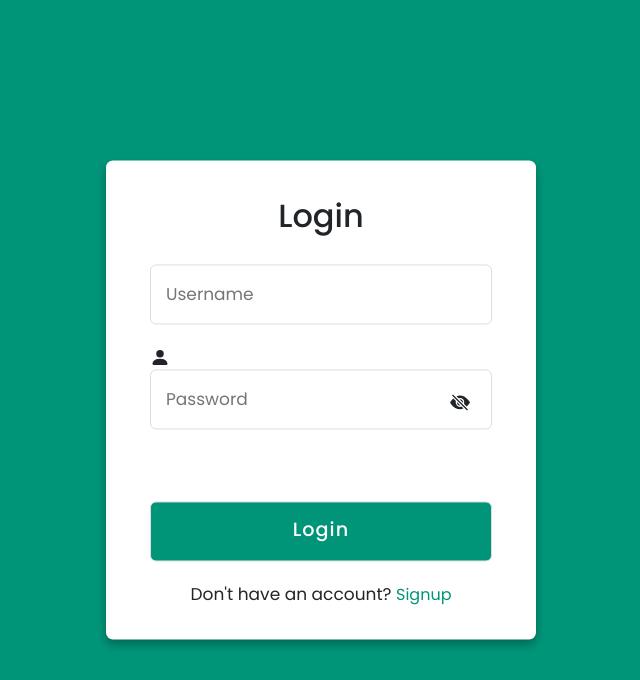
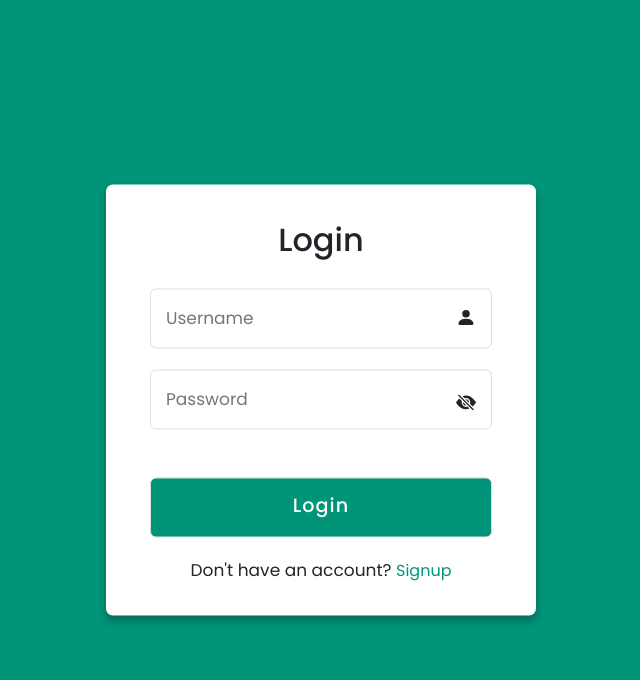
Before and after one commit to ejieflorida128/Event_Management_System, a PHP site: page / in a window 1280 px wide. Shown: the top 680 px of the page, without its empty margins (319-959 px from the left). Run offline with PHP 8.4, Linux system fonts and the light colour scheme.

Commit message:
[ejie] ahu ge stylan ang sa user and nag edit  nalng sad sa uban

```diff
--- a/index.css
+++ b/index.css
@@ -112,7 +112,14 @@ body {
 }
 
 .seePass{
-  position: relative;
-  top: -60px;
-  left: 300px;
+  position: absolute;
+  top: 205px;
+  left: 350px;
+
 }
+
+.user{
+  position: absolute;
+  top: 120px;
+  left: 350px;
+}
```
